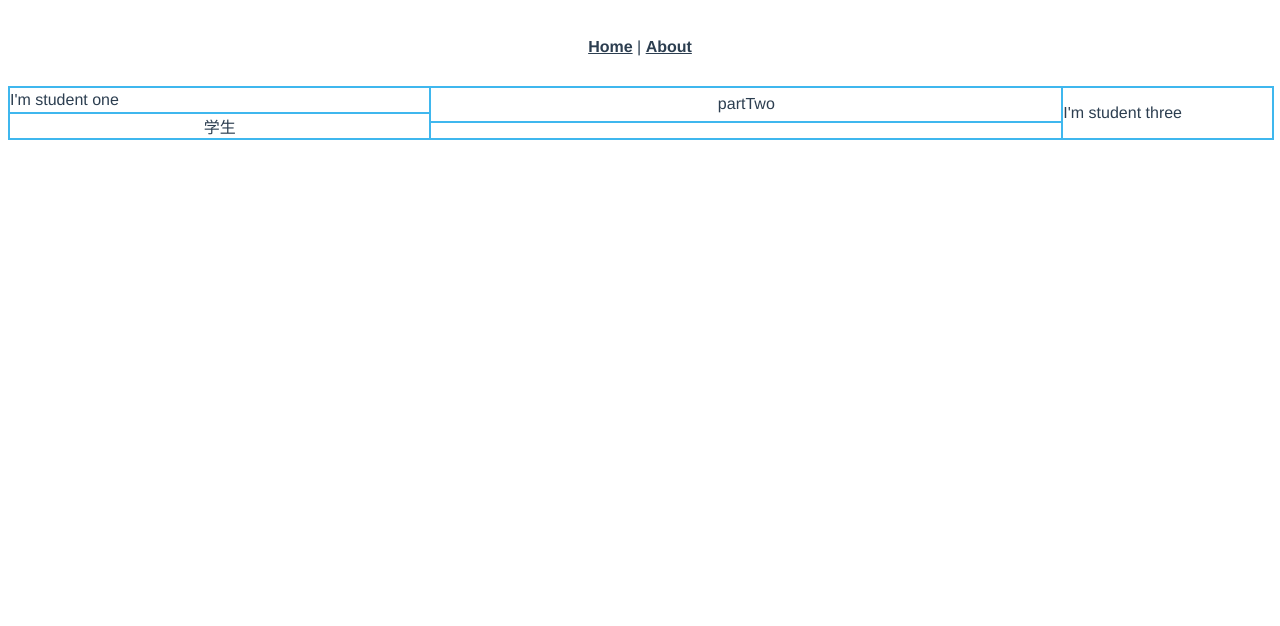
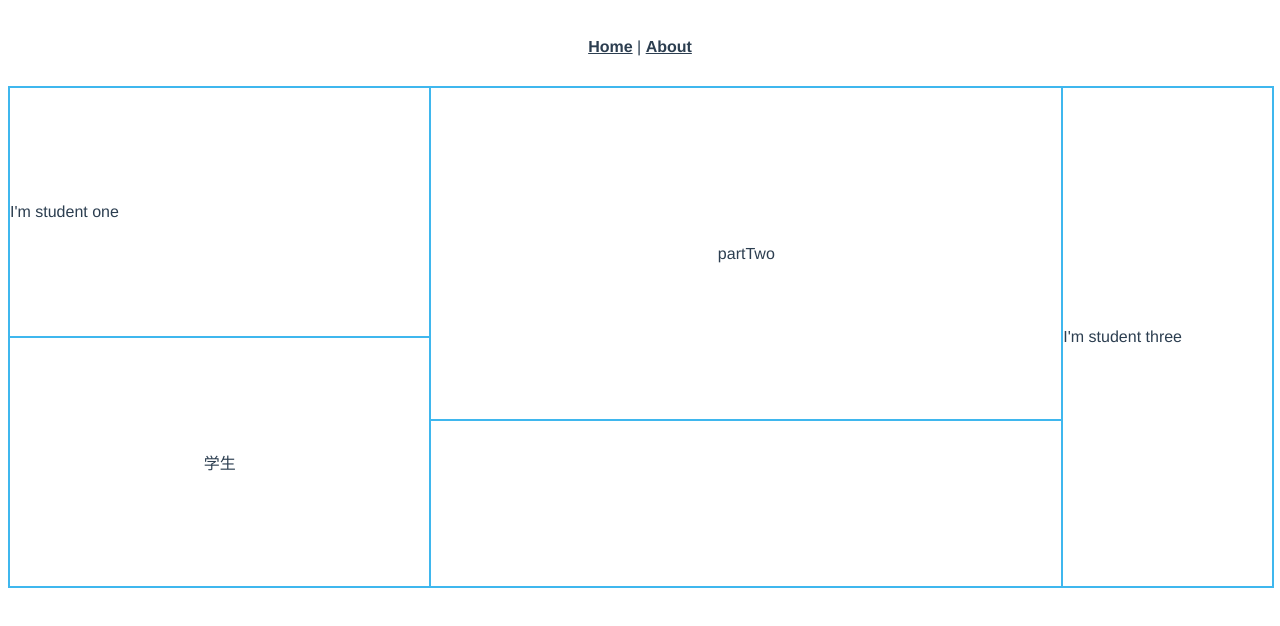
Before and after one commit to jiahengaa/vueartistdemo, a Vue app: page /#/demo in a window 1280 px wide. Shown: the top 626 px of the page. Built offline with nearby package versions, Linux system fonts and the light colour scheme.

Commit message:
update demo css

```diff
--- a/src/views/Demo.vue
+++ b/src/views/Demo.vue
@@ -28,9 +28,14 @@ export default {
 .root {
   width: 100%;
   height: 100%;
+
   .demo {
     width: 100%;
     height: 100%;
+
+    ::v-deep .grid {
+      min-height: 500px;
+    }
   }
 }
 </style>
```
